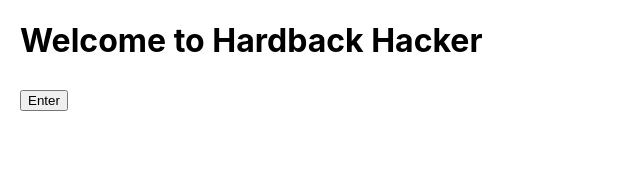
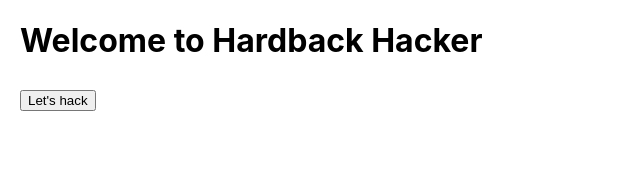
Before and after one commit to tesslinden/hardback-hax0r, a React (Create React App) app in the folder frontend/: page / in a window 1280 px wide. Shown: the top 180 px of the page, without its empty margins (0-640 px from the left). Built offline with nearby package versions, Linux system fonts and the light colour scheme; no server answers.

Commit message:
let's hack

```diff
--- a/frontend/src/EntryPage.tsx
+++ b/frontend/src/EntryPage.tsx
@@ -8,7 +8,7 @@ const EntryPage: React.FC = () => {
     <div className="flex flex-col items-center justify-center min-h-screen bg-gray-100">
       <h1 className="text-4xl mb-8">Welcome to Hardback Hacker</h1>
       <button className="button" onClick={() => navigate("/main")}>
-        Enter
+        Let's hack
       </button>
     </div>
   );
```
